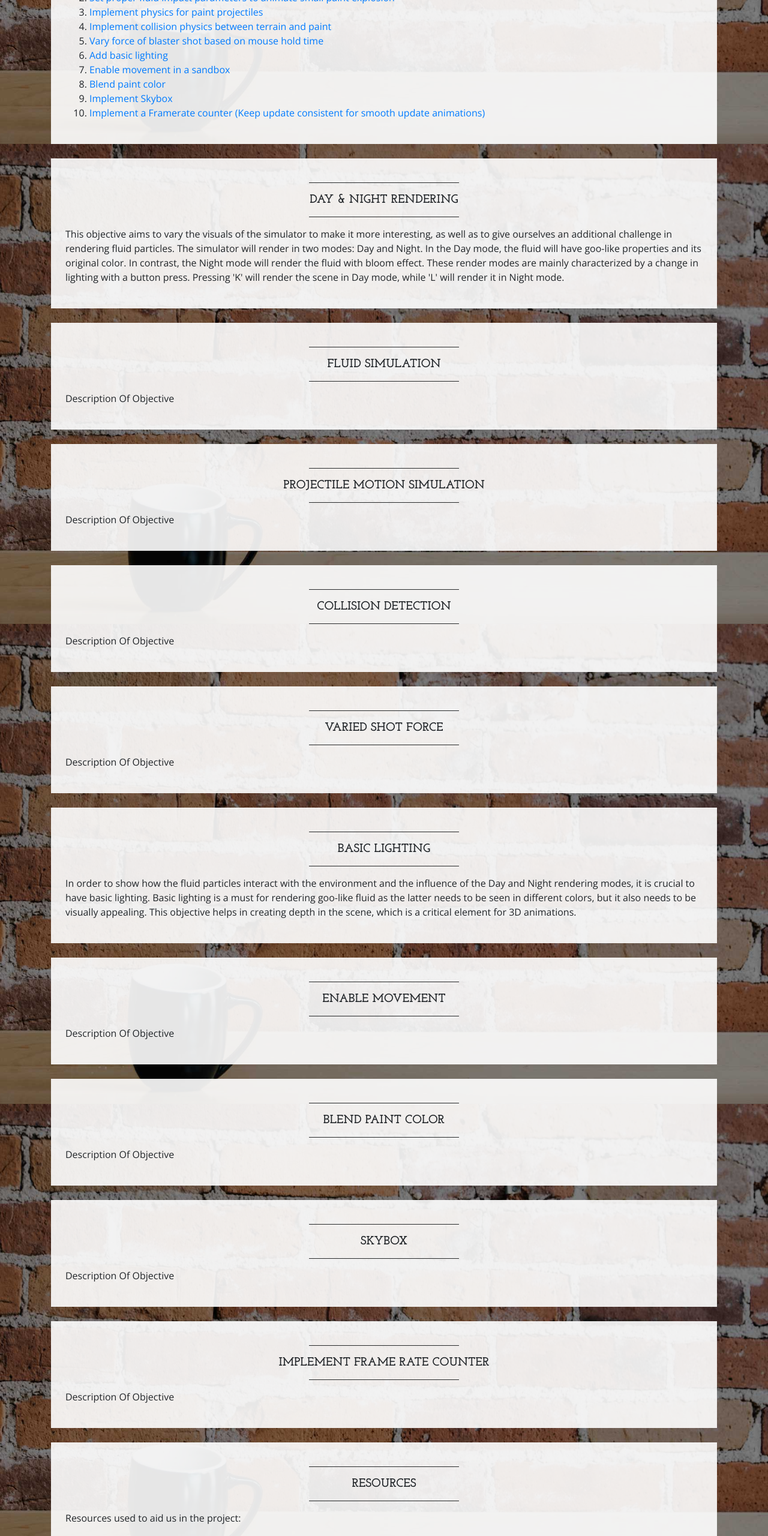
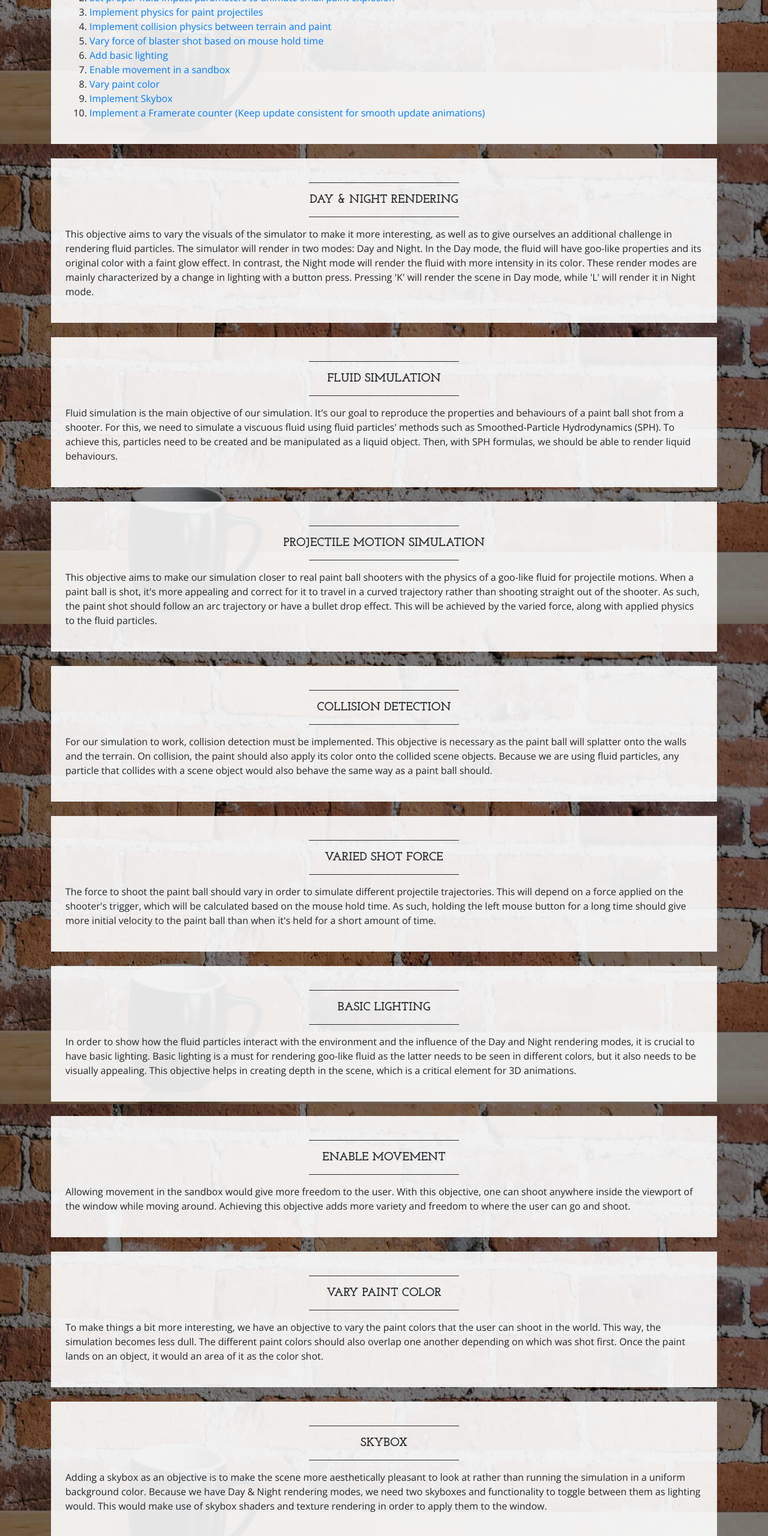
Before and after one commit to dylanseto/PaintShooter, a website: page Web/index.html in a window 1280 px wide. Shown: the part 2160-4720 px from the top of the page at 60% size. Drawn offline with nearby package versions, Linux system fonts and the light colour scheme.

Commit message:
Added descriptions to objectives.

```diff
--- a/Web/index.html
+++ b/Web/index.html
@@ -8,7 +8,7 @@
     <meta name="description" content="">
     <meta name="author" content="">
 
-    <title>Business Casual - Start Bootstrap Theme</title>
+    <title>COMP 477 - Paint Ball Shooter Simulator</title>
 
     <!-- Bootstrap core CSS -->
     <link href="vendor/bootstrap/css/bootstrap.min.css" rel="stylesheet">
@@ -30,7 +30,7 @@
     <!-- Navigation -->
     <nav class="navbar navbar-expand-lg navbar-light bg-faded py-lg-4">
       <div class="container">
-        <a class="navbar-brand text-uppercase text-expanded font-weight-bold d-lg-none" href="#">Start Bootstrap</a>
+        <a class="navbar-brand text-uppercase text-expanded font-weight-bold d-lg-none" href="#">Fall 2017, Concordia University</a>
         <button class="navbar-toggler" type="button" data-toggle="collapse" data-target="#navbarResponsive" aria-controls="navbarResponsive" aria-expanded="false" aria-label="Toggle navigation">
           <span class="navbar-toggler-icon"></span>
         </button>
@@ -140,7 +140,7 @@
           <li><a href="#objective5">Vary force of blaster shot based on mouse hold time</a></li>
           <li><a href="#objective6">Add basic lighting</a></li>
           <li><a href="#objective7">Enable movement in a sandbox</a></li>
-          <li><a href="#objective8">Blend paint color</a></li>
+          <li><a href="#objective8">Vary paint color</a></li>
           <li><a href="#objective9">Implement Skybox</a></li>
           <li><a href="#objective10">Implement a Framerate counter (Keep update consistent for smooth update animations)</a></li>
         </ol>
@@ -154,8 +154,8 @@
         <hr class="divider">
         <p>This objective aims to vary the visuals of the simulator to make it more interesting, as well as to give ourselves an additional challenge in rendering fluid particles.
 		The simulator will render in two modes: Day and Night.
-		In the Day mode, the fluid will have goo-like properties and its original color.
-		In contrast, the Night mode will render the fluid with bloom effect.
+		In the Day mode, the fluid will have goo-like properties and its original color with a faint glow effect.
+		In contrast, the Night mode will render the fluid with more intensity in its color.
 		These render modes are mainly characterized by a change in lighting with a button press. Pressing 'K' will render the scene in Day mode, while 'L' will render it in Night mode.
 		</p>
       </div>
@@ -166,7 +166,7 @@
           <strong>Fluid Simulation</strong>
         </h2>
         <hr class="divider">
-        <p>Description Of Objective</p>
+        <p>Fluid simulation is the main objective of our simulation. It's our goal to reproduce the properties and behaviours of a paint ball shot from a shooter. For this, we need to simulate a viscuous fluid using fluid particles' methods such as Smoothed-Particle Hydrodynamics (SPH). To achieve this, particles need to be created and be manipulated as a liquid object. Then, with SPH formulas, we should be able to render liquid behaviours.</p>
       </div>
 
        <div id="objective3" class="bg-faded p-4 my-4">
@@ -175,7 +175,7 @@
           <strong>Projectile Motion Simulation</strong>
         </h2>
         <hr class="divider">
-        <p>Description Of Objective</p>
+        <p>This objective aims to make our simulation closer to real paint ball shooters with the physics of a goo-like fluid for projectile motions. When a paint ball is shot, it's more appealing and correct for it to travel in a curved trajectory rather than shooting straight out of the shooter. As such, the paint shot should follow an arc trajectory or have a bullet drop effect. This will be achieved by the varied force, along with applied physics to the fluid particles.</p>
       </div>
 
        <div id="objective4" class="bg-faded p-4 my-4">
@@ -184,7 +184,7 @@
           <strong>Collision Detection</strong>
         </h2>
         <hr class="divider">
-        <p>Description Of Objective</p>
+        <p>For our simulation to work, collision detection must be implemented. This objective is necessary as the paint ball will splatter onto the walls and the terrain. On collision, the paint should also apply its color onto the collided scene objects. Because we are using fluid particles, any particle that collides with a scene object would also behave the same way as a paint ball should.</p>
       </div>
 
        <div id="objective5" class="bg-faded p-4 my-4">
@@ -193,7 +193,7 @@
           <strong>Varied Shot Force</strong>
         </h2>
         <hr class="divider">
-        <p>Description Of Objective</p>
+        <p>The force to shoot the paint ball should vary in order to simulate different projectile trajectories. This will depend on a force applied on the shooter's trigger, which will be calculated based on the mouse hold time. As such, holding the left mouse button for a long time should give more initial velocity to the paint ball than when it's held for a short amount of time.</p>
       </div>
 
        <div id="objective6" class="bg-faded p-4 my-4">
@@ -213,16 +213,16 @@
           <strong>Enable Movement</strong>
         </h2>
         <hr class="divider">
-        <p>Description Of Objective</p>
+        <p>Allowing movement in the sandbox would give more freedom to the user. With this objective, one can shoot anywhere inside the viewport of the window while moving around. Achieving this objective adds more variety and freedom to where the user can go and shoot.</p>
       </div>
 
        <div id="objective8" class="bg-faded p-4 my-4">
         <hr class="divider">
         <h2 class="text-center text-lg text-uppercase my-0">
-          <strong>Blend Paint Color</strong>
+          <strong>Vary Paint Color</strong>
         </h2>
         <hr class="divider">
-        <p>Description Of Objective</p>
+        <p>To make things a bit more interesting, we have an objective to vary the paint colors that the user can shoot in the world. This way, the simulation becomes less dull. The different paint colors should also overlap one another depending on which was shot first. Once the paint lands on an object, it would an area of it as the color shot.</p>
       </div>
 
        <div id="objective9" class="bg-faded p-4 my-4">
@@ -231,7 +231,7 @@
           <strong>Skybox</strong>
         </h2>
         <hr class="divider">
-        <p>Description Of Objective</p>
+        <p>Adding a skybox as an objective is to make the scene more aesthetically pleasant to look at rather than running the simulation in a uniform background color. Because we have Day & Night rendering modes, we need two skyboxes and functionality to toggle between them as lighting would. This would make use of skybox shaders and texture rendering in order to apply them to the window.</p>
       </div>
 
        <div id="objective10" class="bg-faded p-4 my-4">
@@ -240,7 +240,7 @@
           <strong>Implement Frame Rate Counter</strong>
         </h2>
         <hr class="divider">
-        <p>Description Of Objective</p>
+        <p>The objective of the frame rate counter is to keep running our simulation at an appropriate frame rate. In addition, it is to keep track of the efficiency of how we create objects and simulate the fluid particles.</p>
       </div>
 
       <div class="bg-faded p-4 my-4">
@@ -253,6 +253,10 @@
         <ul>
           <li><a href="http://www.opengl-tutorial.org/intermediate-tutorials/billboards-particles/particles-instancing/">Opengl Tutorial: Particles / Instancing</a></li>
           <li><a href="https://learnopengl.com/#!Lighting/Basic-Lighting">Learn OpenGL: Basic Lighting</a></li>
+          <li><a href="https://open.gl/feedback">Open.gl: Transform Feedback in OpenGL</a></li>
+          <li><a href="https://nccastaff.bournemouth.ac.uk/jmacey/MastersProjects/MSc16/13/thesis.pdf">Masters Projects Thesis: OpenGL GPU Features and SPH Fluid</a></li>
+          <li><a href=https://nccastaff.bournemouth.ac.uk/jmacey/MastersProjects/MSc16/15/thesis.pdf>Masters Project Thesis: Fluid Simulation Using Smoothed Particle Hydrodynamics (SPH)</a></li>
+          <li><a href="https://www.opengl.org/discussion_boards/showthread.php/198661-Is-there-a-better-way-to-send-data-to-a-shader">OpenGL Forums: Ways to Send Data to a Shader</a></li>
           <li><a href="https://startbootstrap.com/template-overviews/business-casual/">Bootstrap Website Template</a></li>
         </ul>
       </div>
```
